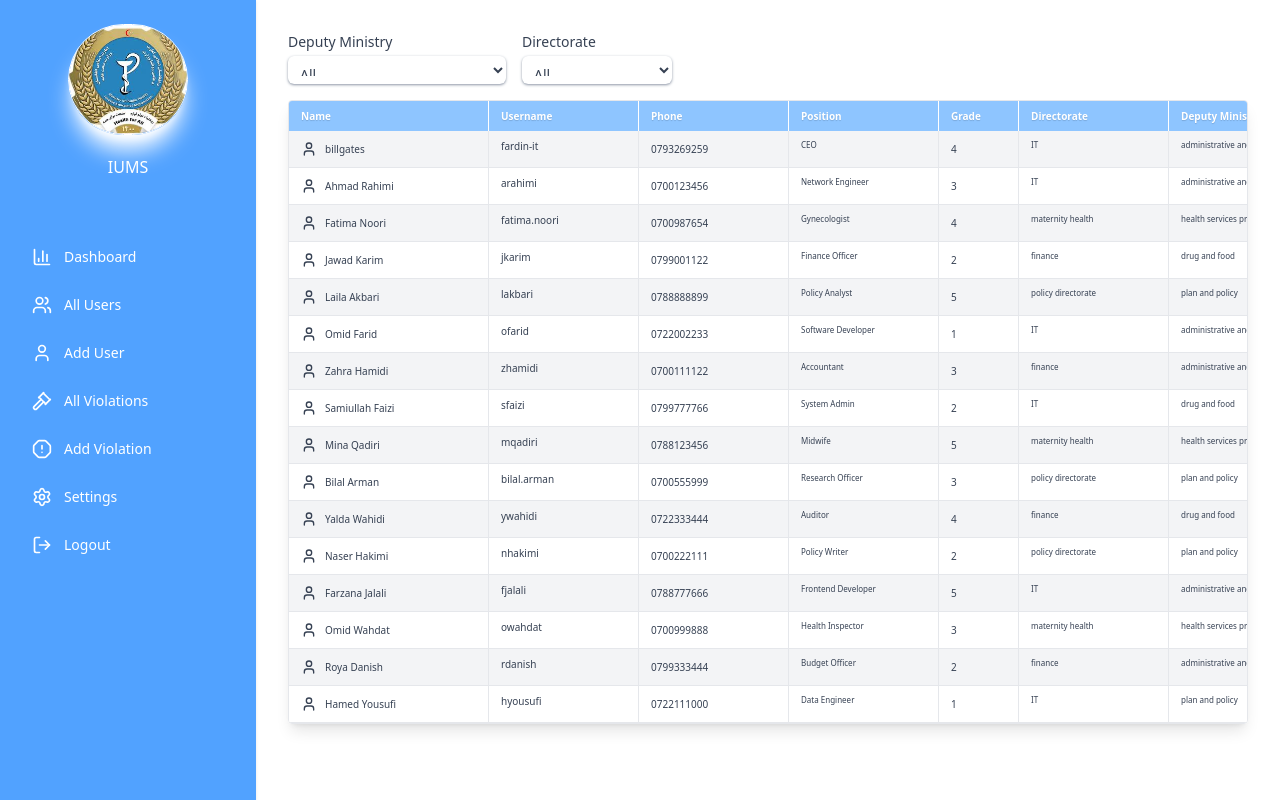
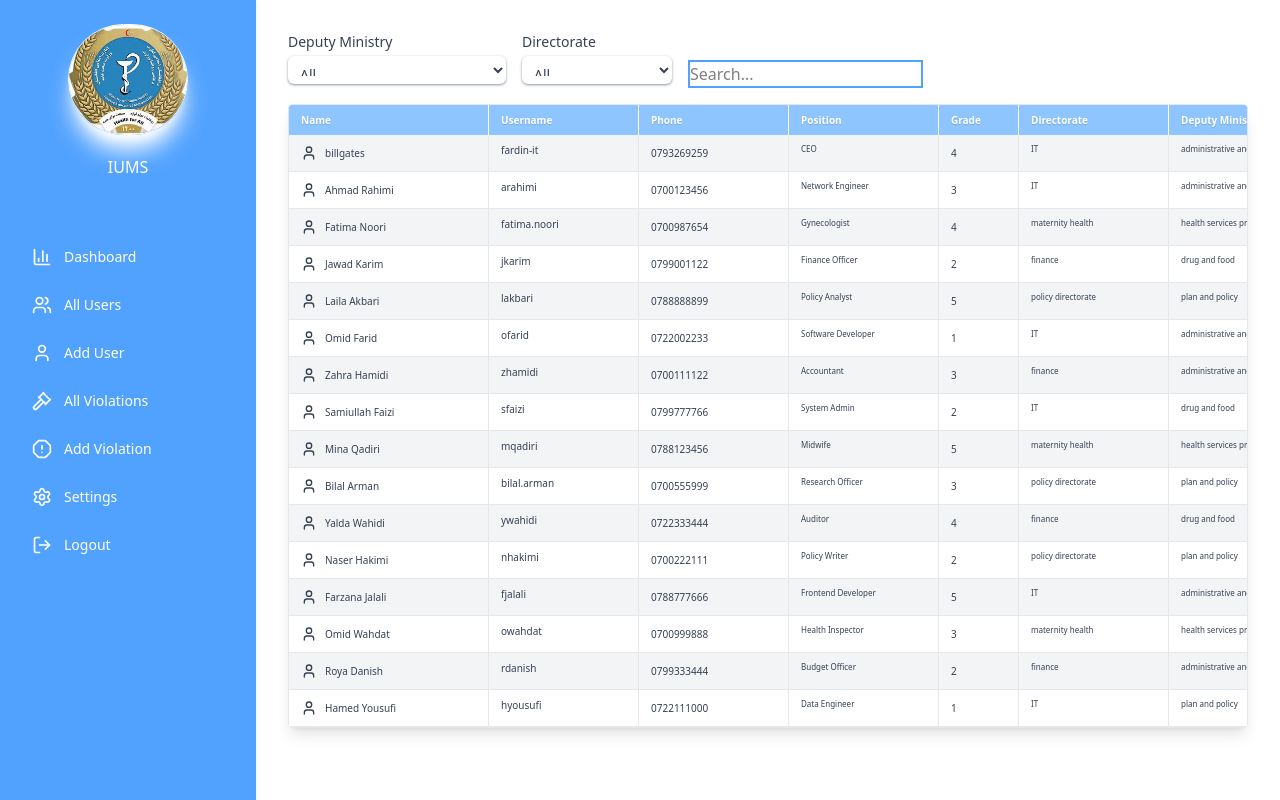
Before and after one commit to fiafghan/internet-users-ms-frontend, a React (Vite) app: page /allusers in a window 1280 px wide. Built offline with nearby package versions, Linux system fonts and the light colour scheme; data requests are answered from the project's data file.

Commit message:
search bar was added

```diff
--- a/src/AllUsers.tsx
+++ b/src/AllUsers.tsx
@@ -37,6 +37,7 @@ export default function InternetUsersList(): JSX.Element {
   const [directorateOptions, setDirectorateOptions] = useState<{ id: number; name: string }[]>([]);
   const [selectedDeputyMinistry, setSelectedDeputyMinistry] = useState<string>("");
   const [selectedDirectorate, setSelectedDirectorate] = useState<string>("");
+  const [searchTerm, setSearchTerm] = useState<string>("");
 
   useEffect(() => {
     async function fetchUsers() {
@@ -117,13 +118,15 @@ export default function InternetUsersList(): JSX.Element {
   };
 
   return (
-    <div className="min-h-screen flex bg-white shadow-md shadow-indigo-700">
+    <div className="min-h-screen flex bg-white
+    shadow-md shadow-indigo-700">
       <div className="fixed top-0 left-0 bottom-0 w-64 border-r
       border-gray-200 bg-white shadow-sm z-20">
         <GradientSidebar />
       </div>
 
       <main className="flex-1 ml-64 p-8 overflow-auto">
+
         <div className="flex gap-4 mb-4">
           <div>
              <label htmlFor="deputyMinistryFilter" className="block text-sm font-medium
@@ -169,6 +172,14 @@ export default function InternetUsersList(): JSX.Element {
               })}
             </select>
           </div>
+                  <input
+                  id = "searchInput"
+                  type = "text"
+                  value = {searchTerm}
+                  onChange = {(e) => setSearchTerm(e.target.value)}
+                  className="border-2 border-blue-400 h-7 mt-7"
+                  placeholder="Search..."
+                  />
         </div>
 
         {loading ? (
@@ -199,7 +210,11 @@ export default function InternetUsersList(): JSX.Element {
             {users
               .filter((user) =>
                 (selectedDeputyMinistry === "" || user.deputyMinistry === selectedDeputyMinistry) &&
-                (selectedDirectorate === "" || user.directorate === selectedDirectorate)
+                (selectedDirectorate === "" || user.directorate === selectedDirectorate) &&
+                (user.name.toLowerCase().includes(searchTerm.toLowerCase()) ||
+                    user.username.toLowerCase().includes(searchTerm.toLowerCase()) ||
+                    user.phone.toLowerCase().includes(searchTerm.toLowerCase())
+              )
               ).map((user, idx) => (
               <div
                 key={user.id}
```
Lines whose indentation alone changed are shown as unchanged.
